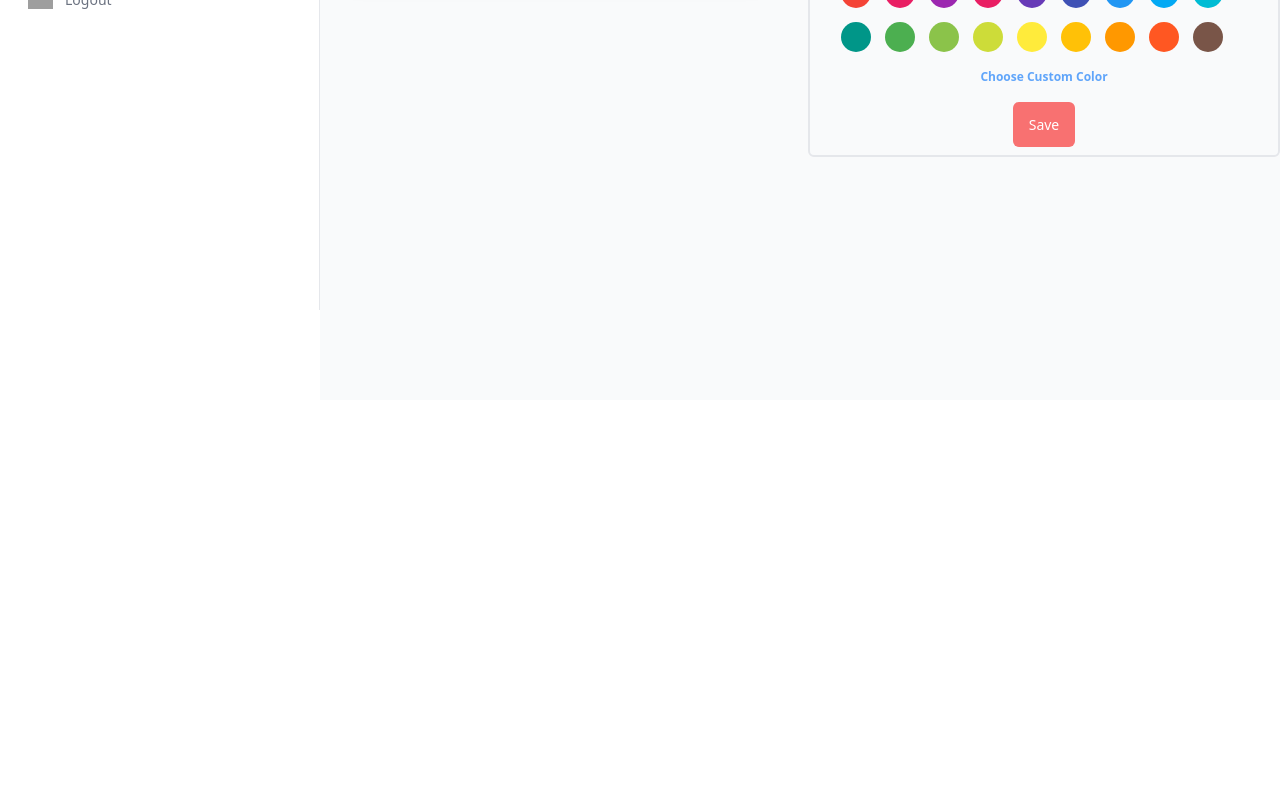
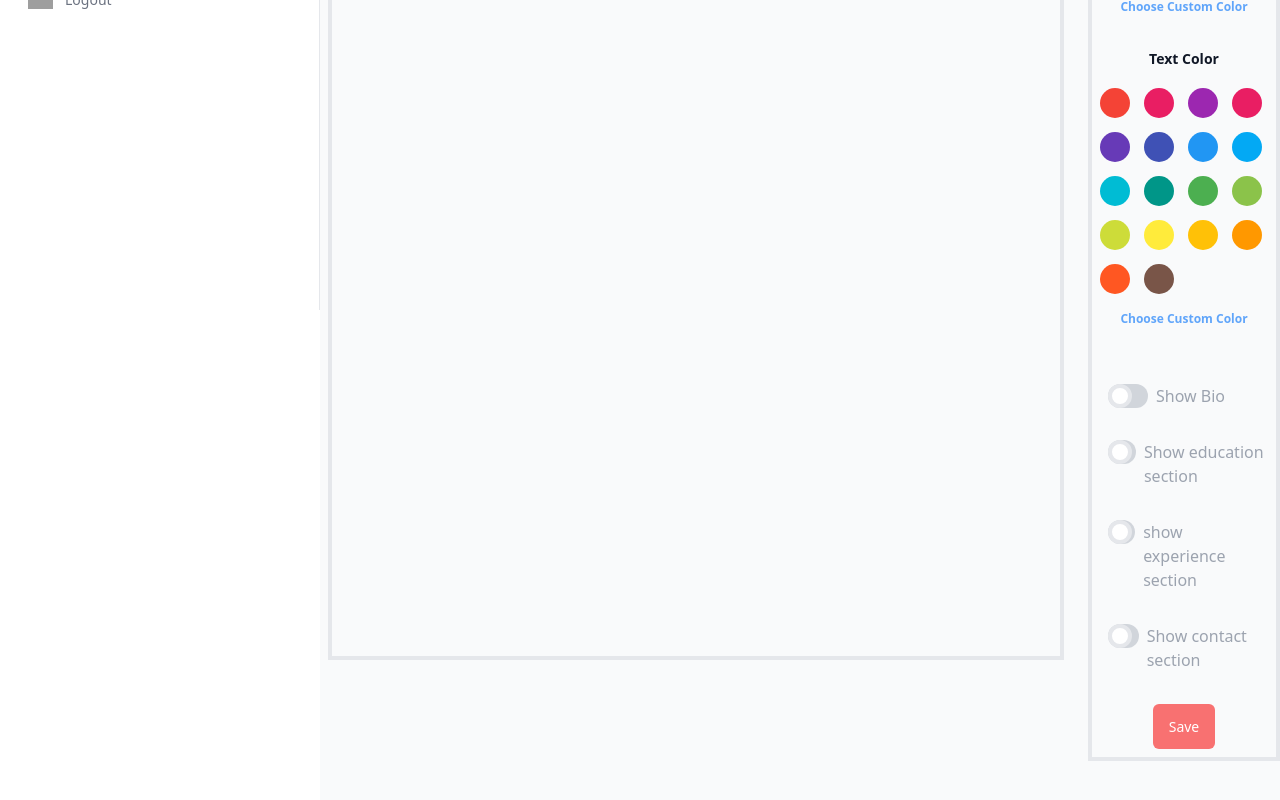
Before and after one commit to sumitkumar9988/pfolio, a React (Create React App) app: page /home/theme in a window 1280 px wide. Shown: the part 490-1290 px from the top of the page. Before the commit the page ends 890 px from the top, so only its background shows below. Built offline with nearby package versions, Linux system fonts and the light colour scheme; grey boxes are pictures that could not be loaded.

Commit message:
new grid for color

```diff
--- a/src/Dashboard/Views/dashboard/home.js
+++ b/src/Dashboard/Views/dashboard/home.js
@@ -69,16 +69,16 @@ const Home = () => {
         </div>
       </section>
 
-      <div className="relative h-full w-full ">
-        <img src={Mac} className="bg-contain h-full w-full" alt="mac" />
-        <div className="absolute     w-77 h-82 overflow-scroll overflow-x-hidden  mt-4 ml-12 sm:mt-4 sm:ml-16 md:ml-20 lg:mt-4 lg:ml-22 xl:mt-8 xl:ml-32 inset-0 rounded">
-          <div className="transform">
+      <div className="w-full rounded p-2">
+        <div className="h-screen ">
+          <div className=" border-8  w-full h-full overflow-scroll rounded ">
+            <div className="items-center text-center text-base font-base ">sumt.firstletter.tech</div>
             <LiveProvider code={code} scope={scope}>
               <LivePreview />
             </LiveProvider>
           </div>
         </div>
-      </div>
+        </div>
       <section class="py-8">
         <div class="container px-4 mx-auto">
           <div class="flex flex-wrap -m-4">
--- a/src/Dashboard/Views/dashboard/theme.js
+++ b/src/Dashboard/Views/dashboard/theme.js
@@ -1,30 +1,48 @@
 import React from "react";
 import Mac from "./../../../assets/Macbook Pro.png";
 import { CirclePicker } from "react-color";
-import CustomColorPicker from './../../components/CustomColorPicker';
-
-
+import CustomColorPicker from "./../../components/CustomColorPicker";
+import { LiveProvider, LivePreview } from "react-live";
+import PortfolioSite from "./../../../portfolio/Index";
 
 const Theme = () => {
-  const [openColorPicker,setOpenColorPicker]=React.useState(false)
-  const toggleShareScreen=()=>{
+  const [openColorPicker, setOpenColorPicker] = React.useState(false);
+  const toggleShareScreen = () => {
     setOpenColorPicker(!openColorPicker);
-  }
+  };
+  const scope = { PortfolioSite };
+
+  const code = `
+  <div><PortfolioSite /></div>
+  `;
 
   return (
-
     <div className="min-h-screen">
-        {openColorPicker && <CustomColorPicker toggleShareScreen={toggleShareScreen}/>}
+      {openColorPicker && (
+        <CustomColorPicker toggleShareScreen={toggleShareScreen} />
+      )}
       <div class="py-8 px-6">
         <div class="container px-4 mx-auto">
           <h2 class="text-2xl font-bold">Change Theme</h2>
         </div>
       </div>
-      <div className="container mx-auto grid sm:grid-cols-1 md:grid-cols-2 lg:grid-cols-2 xl:grid-cols-2 pt-6 gap-4">
-        <div className="rounded">
-          <img class="rounded" src={Mac} alt=""></img>
+      <div className="flex flex-wrap overflow-x-hidden pb-32">
+        <div class="md:w-4/5 w-full pb-6 md:pb-0 md:pr-6">
+          <div class="">
+            <div className="w-full  pl-2">
+              <div className="h-96 md:h-70">
+                <div className=" border-4  w-full h-full overflow-scroll  ">
+                  <LiveProvider code={code} scope={scope}>
+                    <LivePreview />
+                  </LiveProvider>
                 </div>
-        <div className="rounded border-2 h-full p-2">
+              </div>
+            </div>
+          </div>
+        </div>
+        <div class="md:w-1/5 w-full">
+          <div class=" md:h-full ">
+            <div className=" border-4 h-full p-2 w-full">
               <div className="container mx-auto grid grid-cols-1 pt-6 gap-8">
                 <div className="rounded ">
                   <p className="text-sm text-center font-semibold h-10">
@@ -34,12 +52,15 @@ const Theme = () => {
                     <CirclePicker width="420px" circleSize={30} />
                   </div>
 
-
-              <div className="flex pt-4 items-center mx-auto justify-center" >
-                <p onClick={toggleShareScreen} className="text-xs text-blue-400 font-bold hover:underline transform hover:scale-x-105 transition delay-75">Choose Custom Color</p>
+                  <div className="flex pt-4 items-center mx-auto justify-center">
+                    <p
+                      onClick={toggleShareScreen}
+                      className="text-xs text-blue-400 font-bold hover:underline transform hover:scale-x-105 transition delay-75"
+                    >
+                      Choose Custom Color
+                    </p>
                   </div>
                 </div>
-
                 <div className="rounded ">
                   <p className="text-sm text-center font-semibold h-10">
                     Text Color
@@ -71,10 +92,92 @@ const Theme = () => {
                     />
                   </div>
                   <div className="flex pt-4 items-center mx-auto justify-center">
-                <p onClick={toggleShareScreen} className="text-xs text-blue-400 font-bold hover:underline transform hover:scale-x-105 transition delay-75">Choose Custom Color</p>
+                    <p
+                      onClick={toggleShareScreen}
+                      className="text-xs text-blue-400 font-bold hover:underline transform hover:scale-x-105 transition delay-75"
+                    >
+                      Choose Custom Color
+                    </p>
+                  </div>
+                </div>
+                <div class="container mx-auto grid sm:grid-cols-1 pt-6 gap-8">
+                  <div>
+                    <div class="flex   items-start ml-2">
+                      <div class="relative inline-block w-10 mr-2 align-middle select-none">
+                        <input
+                          type="checkbox"
+                          name="toggle"
+                          id="Blue"
+                          class="checked:bg-blue-500 outline-none focus:outline-none right-4 checked:right-0 duration-200 ease-in absolute block w-6 h-6 rounded-full bg-white border-4 appearance-none cursor-pointer"
+                        />
+                        <label
+                          for="Blue"
+                          class="block overflow-hidden h-6 rounded-full bg-gray-300 cursor-pointer"
+                        ></label>
+                      </div>
+                      <span class="text-gray-400 font-medium">Show Bio</span>
+                    </div>
+                  </div>
+                  <div>
+                    <div class="flex   items-start  ml-2">
+                      <div class="relative inline-block w-10 mr-2 align-middle select-none">
+                        <input
+                          type="checkbox"
+                          name="toggle"
+                          id="Blue"
+                          class="checked:bg-blue-500 outline-none focus:outline-none right-4 checked:right-0 duration-200 ease-in absolute block w-6 h-6 rounded-full bg-white border-4 appearance-none cursor-pointer"
+                        />
+                        <label
+                          for="Blue"
+                          class="block overflow-hidden h-6 rounded-full bg-gray-300 cursor-pointer"
+                        ></label>
+                      </div>
+                      <span class="text-gray-400 font-medium">
+                        Show education section
+                      </span>
+                    </div>
+                  </div>{" "}
+                  <div>
+                    <div class="flex   items-start  ml-2">
+                      <div class="relative inline-block w-10 mr-2 align-middle select-none">
+                        <input
+                          type="checkbox"
+                          name="toggle"
+                          id="Blue"
+                          class="checked:bg-blue-500 outline-none focus:outline-none right-4 checked:right-0 duration-200 ease-in absolute block w-6 h-6 rounded-full bg-white border-4 appearance-none cursor-pointer"
+                        />
+                        <label
+                          for="Blue"
+                          class="block overflow-hidden h-6 rounded-full bg-gray-300 cursor-pointer"
+                        ></label>
+                      </div>
+                      <span class="text-gray-400 font-medium">
+                        show experience section
+                      </span>
+                    </div>
+                  </div>{" "}
+                  <div>
+                    <div class="flex  pb-4 items-start  ml-2">
+                      <div class="relative inline-block w-10 mr-2 align-middle select-none">
+                        <input
+                          type="checkbox"
+                          name="toggle"
+                          id="Blue"
+                          class="checked:bg-blue-500 outline-none focus:outline-none right-4 checked:right-0 duration-200 ease-in absolute block w-6 h-6 rounded-full bg-white border-4 appearance-none cursor-pointer"
+                        />
+                        <label
+                          for="Blue"
+                          class="block overflow-hidden h-6 rounded-full bg-gray-300 cursor-pointer"
+                        ></label>
+                      </div>
+                      <span class="text-gray-400 font-medium">
+                        Show contact section
+                      </span>
                     </div>
                   </div>
                 </div>
+              </div>
+
               <div class="  pt-4 w-full text-center">
                 <p class="inline-flex items-center py-3 px-4 text-sm text-white bg-red-400 hover:bg-red-500 rounded transition duration-200">
                   <span>Save</span>
@@ -83,6 +186,8 @@ const Theme = () => {
             </div>
           </div>
         </div>
+      </div>
+    </div>
   );
 };
 
--- a/tailwind.config.js
+++ b/tailwind.config.js
@@ -314,6 +314,8 @@ module.exports = {
           '11/12': '91.666667%',
           full: '100%',
           screen: '100vh',
+          70: '60rem',
+
       }),
       inset: {
           '0': '0',
```
Also changed, not shown: src/assets/mobilePic.png (added). Lines whose indentation alone changed are shown as unchanged.
